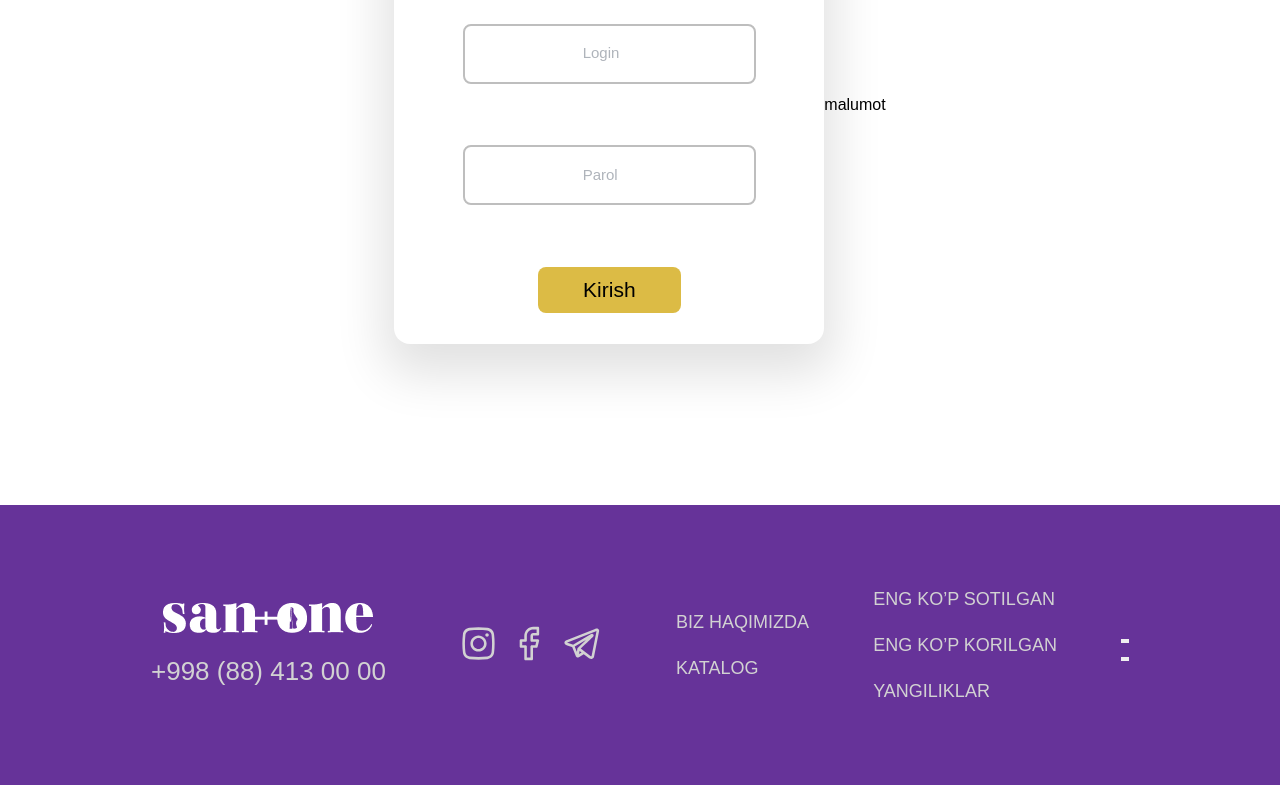
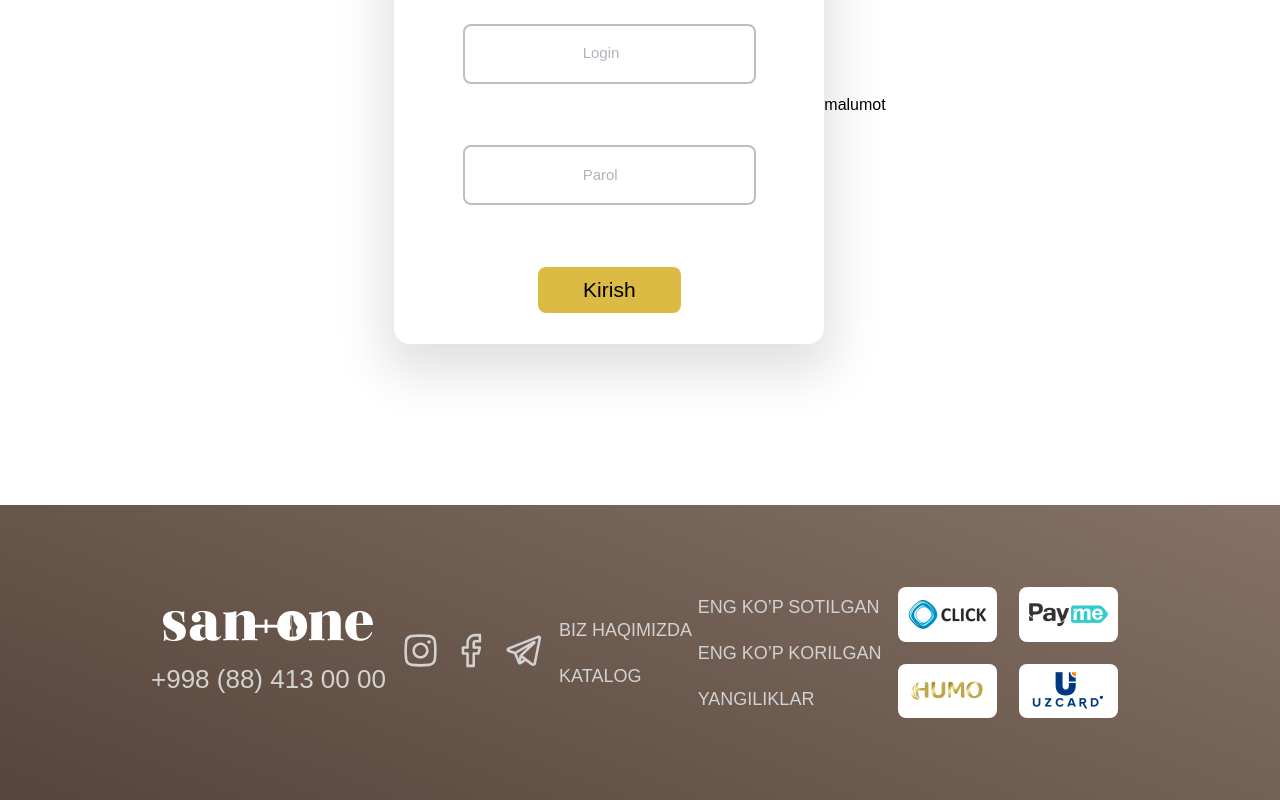
Before and after one commit to hasanboy2008/Progect-SAN-ONE, a React (Create React App) app: page /signin in a window 1280 px wide. Shown: the part 425-1225 px from the top of the page. Built offline with nearby package versions, Linux system fonts and the light colour scheme.

Commit message:
delatni qoshdim js ni

```diff
--- a/src/components/Futter/Futer.js
+++ b/src/components/Futter/Futer.js
@@ -1,7 +1,10 @@
 import React from "react";
 import futer_img from "../../asest/navbar/Vector (2).png"
 import "./futer.css"
-
+import click from "../../asest/Futter/cilik.png"
+import humo from "../../asest/Futter/humo.png"
+import payme from "../../asest/Futter/payme_1 1.png"
+import uzcard from "../../asest/Futter/uzcart.png"
 
 export function Futter(){
 
@@ -87,17 +90,20 @@ export function Futter(){
         <div className="futter_click">
           <div className="futer_c_top">
             <button>
+              <img src={click} alt="" />
 
             </button>
             <button>
-
+             <img src={payme} alt="" />
             </button>
           </div>
           <div className="futer_c_bootom">
             <button>
+              <img src={humo} alt="" />
 
             </button>
             <button>
+              <img src={uzcard} alt="" />
 
             </button>
           </div>
--- a/src/components/Futter/futer.css
+++ b/src/components/Futter/futer.css
@@ -1,11 +1,12 @@
 .futter{
     width: 100%;
     height: auto;
-    background-color: rebeccapurple;
+    /* background-color: rebeccapurple; */
     display: flex;
     align-items: center;
     justify-content: space-between;
     padding: 71px 151px;
+    background: linear-gradient(201.36deg, #A18C80 -58.09%, #4C3B31 121.52%);
 }
 
 .futer_sanone{
@@ -90,3 +91,51 @@ line-height: 22px;
 color: #D2D2D2;
 margin: 12px 0;
 }
+
+
+.futter_click{
+    display: flex;
+    align-items: center;
+    flex-direction: column;
+
+}
+
+.futer_c_top{
+    display: flex;
+    align-items: center;
+}
+.futer_c_top > button{
+    width: 99.01px;
+height: 54.66px;
+
+
+background: #FFFFFF;
+border-radius: 8px;
+border: none;
+ margin: 11px;
+ display: flex;
+align-items: center;
+justify-content: center;
+}
+
+
+.futer_c_bootom{
+    display: flex;
+    align-items: center;
+
+
+}
+
+.futer_c_bootom > button{
+    width: 99.01px;
+height: 54.66px;
+
+
+background: #FFFFFF;
+border-radius: 8px;
+border: none;
+margin:  11px;
+display: flex;
+align-items: center;
+justify-content: center;
+}
--- a/src/components/Navbar/Navbar.js
+++ b/src/components/Navbar/Navbar.js
@@ -24,8 +24,8 @@ export function Navbar() {
           <img src={logo_nav} alt="" />
         </div>
         <div className="catalog_pages_nav">
-          <p>KATALOG</p>
-          <p>BIZ HAQIMIZDA</p>
+          <button>KATALOG</button>
+          <button>BIZ HAQIMIZDA</button>
         </div>
         <div className="basket_nav">
           <div className="search_nav">
--- a/src/components/Navbar/navbar.css
+++ b/src/components/Navbar/navbar.css
@@ -31,7 +31,7 @@ backdrop-filter: blur(50px);
   align-items: center;
   justify-content: space-around;
 }
-.catalog_pages_nav > p {
+.catalog_pages_nav > button {
   margin: 0 45px;
   font-weight: 400;
 font-size: 21px;
@@ -40,6 +40,8 @@ line-height: 26px;
 
 
 color: #FFFFFF;
+background: none;
+border: none;
 
 
 }
--- a/src/pages/Home/Home.css
+++ b/src/pages/Home/Home.css
@@ -41,6 +41,7 @@
 .text_semmer > p > span {
   color: #dcbb45;
 }
+
 
 .text_semmer > span {
   font-weight: 400;
--- a/src/pages/Home/Home.js
+++ b/src/pages/Home/Home.js
@@ -23,8 +23,6 @@ export function Home() {
       setProduc(res.data);
     });
   });
-
-
 
   const best_seller = [
     {
@@ -108,9 +106,7 @@ export function Home() {
           <span>Eng so‘nggi mahsulotlarimizni ko‘rib chiqing va tanlang</span>
         </div>
         <div className="new_products">
-
           {produc.map((item) => (
-
             <div className="new_Produc_1">
               <p>{item.name}</p>
               <hr />
@@ -240,23 +236,11 @@ export function Home() {
           </div>
           <button>
             RO‘YXATDAN O‘TISH
-            <svg
-              width="13"
-              height="12"
-              viewBox="0 0 13 12"
-              fill="none"
-              xmlns="http://www.w3.org/2000/svg"
-            >
-              <path
-                d="M1.25 5.24996H10.145L7.4225 1.97996C7.2952 1.8268 7.23395 1.62934 7.25223 1.43102C7.27052 1.2327 7.36684 1.04977 7.52 0.922463C7.67316 0.795159 7.87062 0.733912 8.06894 0.752197C8.26726 0.770482 8.4502 0.8668 8.5775 1.01996L12.3275 5.51996C12.3527 5.55576 12.3753 5.59336 12.395 5.63246C12.395 5.66996 12.395 5.69246 12.4475 5.72996C12.4815 5.81596 12.4993 5.9075 12.5 5.99996C12.4993 6.09243 12.4815 6.18397 12.4475 6.26996C12.4475 6.30746 12.4475 6.32996 12.395 6.36746C12.3753 6.40657 12.3527 6.44417 12.3275 6.47996L8.5775 10.98C8.50698 11.0646 8.41868 11.1327 8.31887 11.1794C8.21905 11.226 8.11018 11.2501 8 11.25C7.82476 11.2503 7.65493 11.1893 7.52 11.0775C7.44406 11.0145 7.38128 10.9372 7.33527 10.8499C7.28925 10.7627 7.2609 10.6672 7.25185 10.5689C7.24279 10.4707 7.2532 10.3717 7.28249 10.2775C7.31177 10.1833 7.35935 10.0957 7.4225 10.02L10.145 6.74996H1.25C1.05109 6.74996 0.860322 6.67095 0.719669 6.53029C0.579017 6.38964 0.5 6.19888 0.5 5.99996C0.5 5.80105 0.579017 5.61029 0.719669 5.46963C0.860322 5.32898 1.05109 5.24996 1.25 5.24996Z"
-                fill="black"
-              />
-            </svg>
+
           </button>
         </div>
       </div>
-      <p>sakhjgjsa</p>
-      <p>whgfjkgkfb</p>
+
     </div>
   );
 }
```
Also changed, not shown: src/pages/Detail/Detal.js (added, +9 -0 lines).
